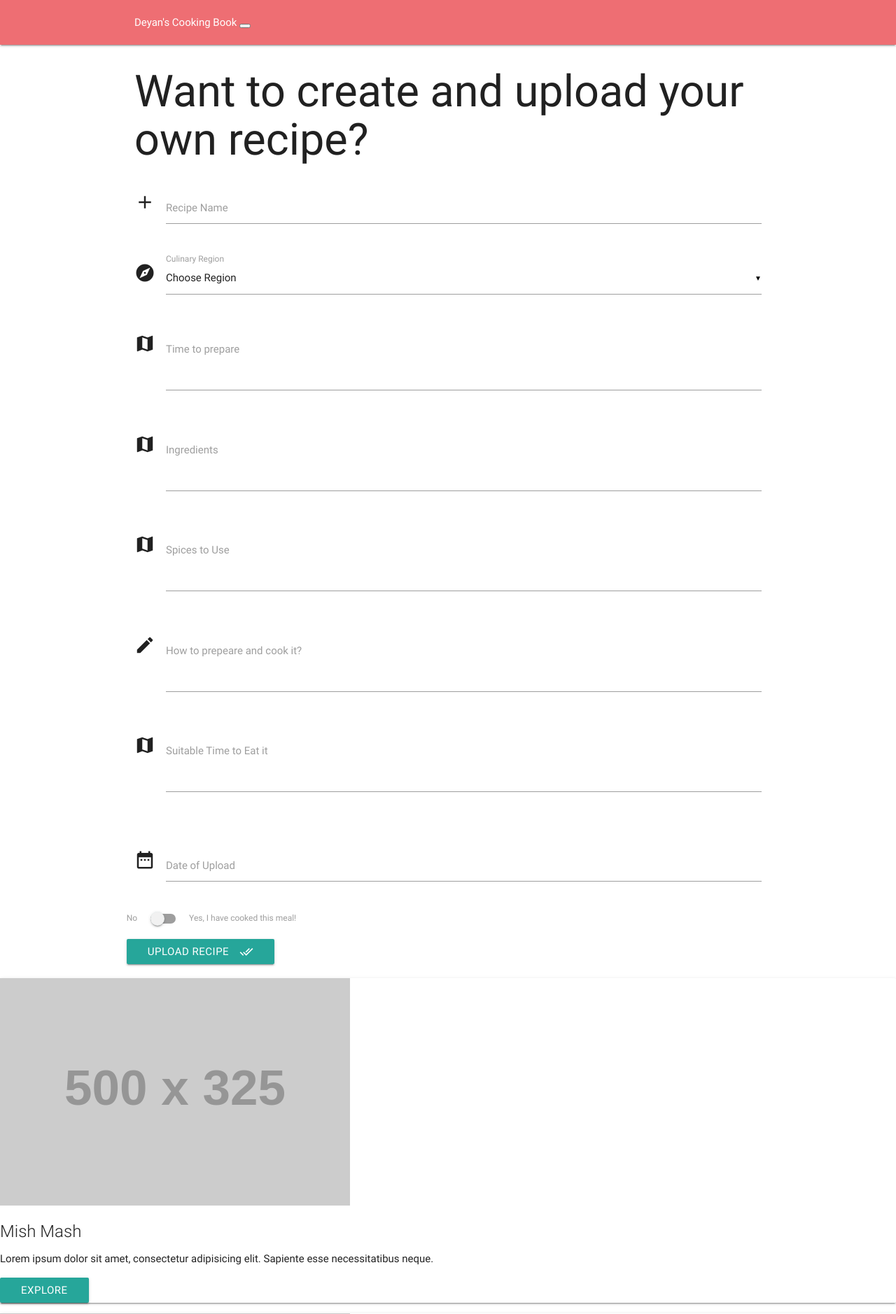
After one commit to podvistorcheto/Milestone-3, a Flask app: page /share_recipe in a window 1280 px wide. The commit adds this page. Shown: the top 1878 px of the page at 70% size. Run offline with Flask 2, Linux system fonts and the light colour scheme; grey boxes labelled with a size stand in for pictures from a placeholder-image service; data that the repository does not hold is empty; some libraries are stand-ins or nearby versions.

Commit message:
upload recipe to db added and working

```diff
--- a/app.py
+++ b/app.py
@@ -19,14 +19,24 @@ mongo = PyMongo(app)
 
 
 @app.route('/')
-@app.route('/get_tasks')
-def get_tasks():
-    return render_template("recipes.html", recipes=mongo.db.recipes.find())
+@app.route('/main_page')
+def main_page():
+    return render_template("index.html", recipes=mongo.db.recipes.find())
+
+@app.route('/share_recipe')
+def share_recipe():
+    return render_template('share_recipe.html', recipes=mongo.db.recipes.find())
+
+@app.route('/upload_recipe', methods=['POST'])
+def upload_recipe():
+    recipes = mongo.db.recipes
+    recipes.insert_one(request.form.to_dict())
+    return redirect(url_for('main_page'))
 
 
-@app.route('/add_meal')
-def add_task():
-    return render_template('addmeal.html')
+@app.route('/menu_list')
+def meals():
+    return render_template('meals.html', recipes=mongo.db.recipes.find())
 
 if __name__ == '__main__':
     app.run(host=os.environ.get('IP'),
--- a/templates/index.html
+++ b/templates/index.html
@@ -7,9 +7,7 @@
 	<meta http-equiv="X-UA-Compatible" content="ie=edge" />
 	<link href="https://fonts.googleapis.com/icon?family=Material+Icons" rel="stylesheet" />
 	<!-- Bootstrap core CSS -->
-	<link rel="stylesheet" href="https://stackpath.bootstrapcdn.com/bootstrap/4.4.1/css/bootstrap.min.css"
-		integrity="sha384-Vkoo8x4CGsO3+Hhxv8T/Q5PaXtkKtu6ug5TOeNV6gBiFeWPGFN9MuhOf23Q9Ifjh" crossorigin="anonymous">
-    <link rel="stylesheet" href="https://cdnjs.cloudflare.com/ajax/libs/materialize/1.0.0/css/materialize.min.css">
+    <link rel="stylesheet" href="https://cdnjs.cloudflare.com/ajax/libs/materialize/0.100.2/css/materialize.min.css">
 	<title>Deyan's Cooking Book</title>
 </head>
 
@@ -20,7 +18,7 @@
 			<a class="navbar-brand" href="#">Deyan's Cooking Book</a>
 			<button class="navbar-toggler" type="button" data-toggle="collapse" data-target="#navbarResponsive" aria-controls="navbarResponsive" aria-expanded="false" aria-label="Toggle navigation">
         <span class="navbar-toggler-icon"></span>
-      </button>
+      <!---</button>
 			<div class="collapse navbar-collapse" id="navbarResponsive">
 				<ul class="navbar-nav ml-auto">
 					<li class="nav-item">
@@ -36,7 +34,7 @@
 						<a class="nav-link" href="#">Recipes Dashboard</a>
 					</li>
 				</ul>
-			</div>
+			</div>  -->
 		</div>
 	</nav>
       <!-- Page Content -->
@@ -45,8 +43,7 @@
     <!-- Jumbotron Header -->
     <header class="jumbotron my-4">
       <h1 class="display-3">Want to create and upload your own recipe?</h1>
-      <p class="lead"> {% block content %}{% endblock %}</p>
-      <a href="#" class="btn btn-primary btn-lg">Share your recipe</a>
+      <p class="lead">{% block content %}{% endblock %}</p>
     </header>
 
     <!-- Page Features -->
@@ -119,21 +116,24 @@
     </div>
     <!-- /.container -->
   </footer>
-	<script src="https://code.jquery.com/jquery-3.4.1.slim.min.js"
-		integrity="sha384-J6qa4849blE2+poT4WnyKhv5vZF5SrPo0iEjwBvKU7imGFAV0wwj1yYfoRSJoZ+n" crossorigin="anonymous">
-	</script>
-
-	<script src="https://cdn.jsdelivr.net/npm/popper.js@1.16.0/dist/umd/popper.min.js"
-		integrity="sha384-Q6E9RHvbIyZFJoft+2mJbHaEWldlvI9IOYy5n3zV9zzTtmI3UksdQRVvoxMfooAo" crossorigin="anonymous">
-	</script>
-	<script src="https://stackpath.bootstrapcdn.com/bootstrap/4.4.1/js/bootstrap.min.js"
-		integrity="sha384-wfSDF2E50Y2D1uUdj0O3uMBJnjuUD4Ih7YwaYd1iqfktj0Uod8GCExl3Og8ifwB6" crossorigin="anonymous">
-	</script>
-    <script src="https://cdnjs.cloudflare.com/ajax/libs/materialize/1.0.0/js/materialize.min.js"></script>
-     <script type="text/javascript">
-        $(document).ready(function() {
+	<script src="https://cdnjs.cloudflare.com/ajax/libs/jquery/3.2.1/jquery.min.js"></script>
+    <script src="https://cdnjs.cloudflare.com/ajax/libs/materialize/0.100.2/js/materialize.min.js"></script>
+    <script type="text/javascript">
+        $(document).ready(function () {
             $('.collapsible').collapsible();
-        })
+            $('select').material_select();
+        });
+        $('.datepicker').pickadate({
+            selectMonths: true, // Creates a dropdown to control month
+            selectYears: 15, // Creates a dropdown of 15 years to control year,
+            today: 'Today',
+            clear: 'Clear',
+            close: 'Ok',
+            closeOnSelect: false // Close upon selecting a date,
+        });
+        document.getElementById("matfix").addEventListener("click", function(e) {
+	    e.stopPropagation();
+        });
     </script>
 </body>
 
--- /dev/null
+++ b/templates/share_recipe.html
@@ -0,0 +1,88 @@
+{% extends 'index.html' %} {% block content %}
+<div class="row">
+	<form action="{{ url_for('upload_recipe') }}" method="POST" class="col s12">
+		<div class="row">
+			<div class="input-field col s12">
+				<i class="material-icons prefix">add</i>
+				<input id="name" name="name" type="text" class="validate">
+				<label for="icon_prefix">Recipe Name</label>
+			</div>
+		</div>
+		<div class="row">
+			<div class="input-field col s12"><i class="material-icons prefix">explore</i>
+				<select id="region" class="region_name">
+		      <option value="" disabled selected>Choose Region</option>
+		      <option value="1">East Medditerenian</option>
+		      <option value="2">West Medditerenian</option>
+		      <option value="3">Central and South America</option>
+              <option value="1">North Europe</option>
+		      <option value="2">South and East Asia</option>
+              <option value="2">Central Asia</option>
+		      <option value="3">Pacific</option>
+              <option value="3">Other(use )</textarea></option>
+		    </select>
+				<label>Culinary Region</label>
+			</div>
+		</div>
+
+         <div class="row">
+			<div class="input-field col s12">
+				<i class="material-icons prefix">map</i>
+				<textarea id="time_to_prepare" name="time_to_prepare" type="text" class="materialize-textarea"></textarea>
+				<label for="icon_prefix">Time to prepare</label>
+			</div>
+		</div>
+         <div class="row">
+			<div class="input-field col s12">
+				<i class="material-icons prefix">map</i>
+				<textarea id="ingredients" name="ingredients" type="text" class="materialize-textarea"></textarea>
+				<label for="icon_prefix">Ingredients</label>
+			</div>
+		</div>
+         <div class="row">
+			<div class="input-field col s12">
+				<i class="material-icons prefix">map</i>
+				<textarea id="spices" name="spices" type="text" class="materialize-textarea"></textarea>
+				<label for="icon_prefix">Spices to Use</label>
+			</div>
+		</div>
+         <div class="row">
+			<div class="input-field col s12">
+				<i class="material-icons prefix">edit</i>
+				<textarea id="cooking" name="cooking" type="text" class="materialize-textarea"></textarea>
+				<label for="icon_prefix">How to prepeare and cook it?</label>
+			</div>
+		</div>
+                 <div class="row">
+			<div class="input-field col s12">
+				<i class="material-icons prefix">map</i>
+				<textarea id="time_of_the_day" name="time_of_the_day" type="text" class="materialize-textarea"></textarea>
+				<label for="icon_prefix">Suitable Time to Eat it</label>
+			</div>
+		</div>
+		</div>
+        <div id="matfix" class="row">
+            <div class="input-field col s12">
+				<i class="material-icons prefix">date_range</i>
+				<input id="upload-date" name="upload-date" type="text" class="datepicker">
+				<label for="icon_prefix">Date of Upload</label>
+			</div>
+        </div>
+		<div class="row">
+			<div class="switch">
+				<label>
+				      No
+				      <input id="cooked_meal" name="cooked_meal" type="checkbox">
+				      <span class="lever"></span>
+					Yes, I have cooked this meal!
+				</label>
+			</div>
+		</div>
+
+		<div class="row">
+			<button class="btn waves-effect waves-light" type="submit" name="action">Upload Recipe
+				<i class="material-icons right">done_all</i></button>
+		</div>
+	</form>
+</div>
+{% endblock %}
```
Also changed, not shown: templates/addmeals.html (deleted, +0 -28 lines), templates/recipe_list.html (added, +11 -0 lines), templates/meals.html (line endings or trailing spaces).
